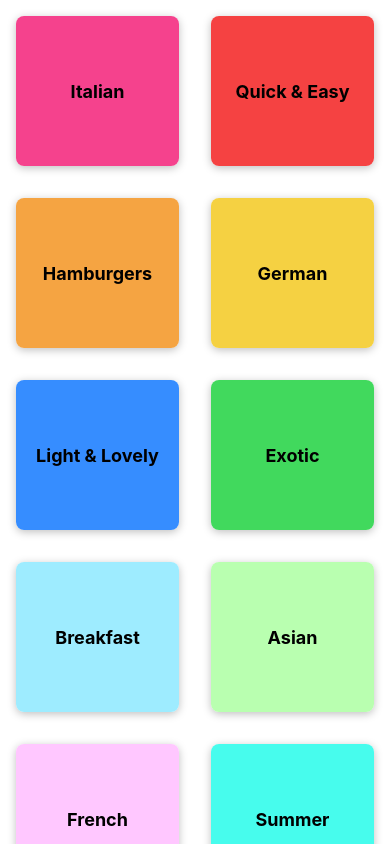
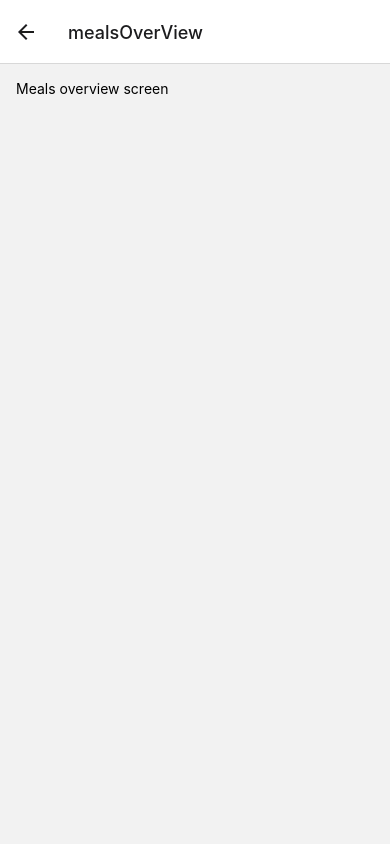
Before and after one commit to paul-frdev/reactNativeMealsApp, a React Native app: screen /mealsOverView in a window 390 px wide. Built offline with nearby package versions, Linux system fonts and the light colour scheme.

Commit message:
add: react-navigation two screens

```diff
--- a/App.tsx
+++ b/App.tsx
@@ -1,12 +1,22 @@
 import { StatusBar } from 'expo-status-bar';
 import { StyleSheet } from 'react-native';
 import { CategoriesScreen } from './screens/CategoriesScreen';
+import { NavigationContainer } from "@react-navigation/native";
+import { createNativeStackNavigator } from "@react-navigation/native-stack";
+import { MealsOverViewScreen } from './screens/MealsOverViewScreen';
+
+const Stack = createNativeStackNavigator();
 
 export default function App() {
   return (
     <>
-      <StatusBar style='light'/>
-      <CategoriesScreen />
+      <StatusBar style='dark' />
+      <NavigationContainer>
+        <Stack.Navigator >
+          <Stack.Screen name='mealsCategories' component={CategoriesScreen} />
+          <Stack.Screen name='mealsOverView' component={MealsOverViewScreen} />
+        </Stack.Navigator>
+      </NavigationContainer>
     </>
   );
 }
--- a/components/CategoryGridTile.tsx
+++ b/components/CategoryGridTile.tsx
@@ -3,13 +3,15 @@ import { Platform, Pressable, StyleSheet, Text, View } from 'react-native'
 interface CategoryGridTileProps {
   categoryTitle: string;
   categoryColor: string;
+  onPress?: () => void;
 }
-export const CategoryGridTile = ({ categoryTitle, categoryColor }: CategoryGridTileProps) => {
+export const CategoryGridTile = ({ categoryTitle, categoryColor, onPress }: CategoryGridTileProps) => {
   return (
     <View style={styles.gridItem}>
       <Pressable
         android_ripple={{ color: "#ccc" }}
         style={({ pressed }) => [styles.button, pressed && styles.buttonPressed]}
+        onPress={onPress}
       >
         <View style={[styles.innerContainer, { backgroundColor: categoryColor }]}>
           <Text style={styles.title}>
--- a/package.json
+++ b/package.json
@@ -9,11 +9,15 @@
     "web": "expo start --web"
   },
   "dependencies": {
+    "@react-navigation/native": "^6.0.16",
+    "@react-navigation/native-stack": "^6.9.4",
     "expo": "~47.0.8",
     "expo-status-bar": "~1.4.2",
     "react": "18.1.0",
     "react-dom": "18.1.0",
     "react-native": "0.70.5",
+    "react-native-safe-area-context": "4.4.1",
+    "react-native-screens": "~3.18.0",
     "react-native-web": "~0.18.9"
   },
   "devDependencies": {
--- a/screens/CategoriesScreen.tsx
+++ b/screens/CategoriesScreen.tsx
@@ -1,13 +1,28 @@
+import { useNavigation } from '@react-navigation/native';
 import { FlatList, StyleSheet } from 'react-native'
 import { CategoryGridTile } from '../components/CategoryGridTile'
 import { CATEGORIES } from '../mocks/dummy-data'
 
-const renderCategoryItem = (itemData: any) => {
-  return (
-    <CategoryGridTile categoryTitle={itemData.item.title} categoryColor={itemData.item.color} />
-  )
+type NavProps = {
+  navigate: (data: string) => void;
+  goBack: () => void;
 }
+
 export const CategoriesScreen = () => {
+  const { navigate } = useNavigation<NavProps>();
+
+  const renderCategoryItem = (itemData: any) => {
+    const pressHandler = () => {
+      navigate('mealsOverView');
+    }
+    return (
+      <CategoryGridTile
+        categoryTitle={itemData.item.title}
+        categoryColor={itemData.item.color}
+        onPress={pressHandler}
+      />
+    )
+  }
   return (
     <FlatList
       data={CATEGORIES}
--- /dev/null
+++ b/screens/MealsOverViewScreen.tsx
@@ -0,0 +1,16 @@
+import { StyleSheet, Text, View } from 'react-native'
+
+export const MealsOverViewScreen = () => {
+  return (
+    <View style={styles.container}>
+      <Text>Meals overview screen</Text>
+    </View>
+  )
+}
+
+const styles = StyleSheet.create({
+  container: {
+    flex: 1,
+    padding: 16,
+  }
+})
```
Also changed, not shown: 1 other file (tests, documents, lock files or other folders).
